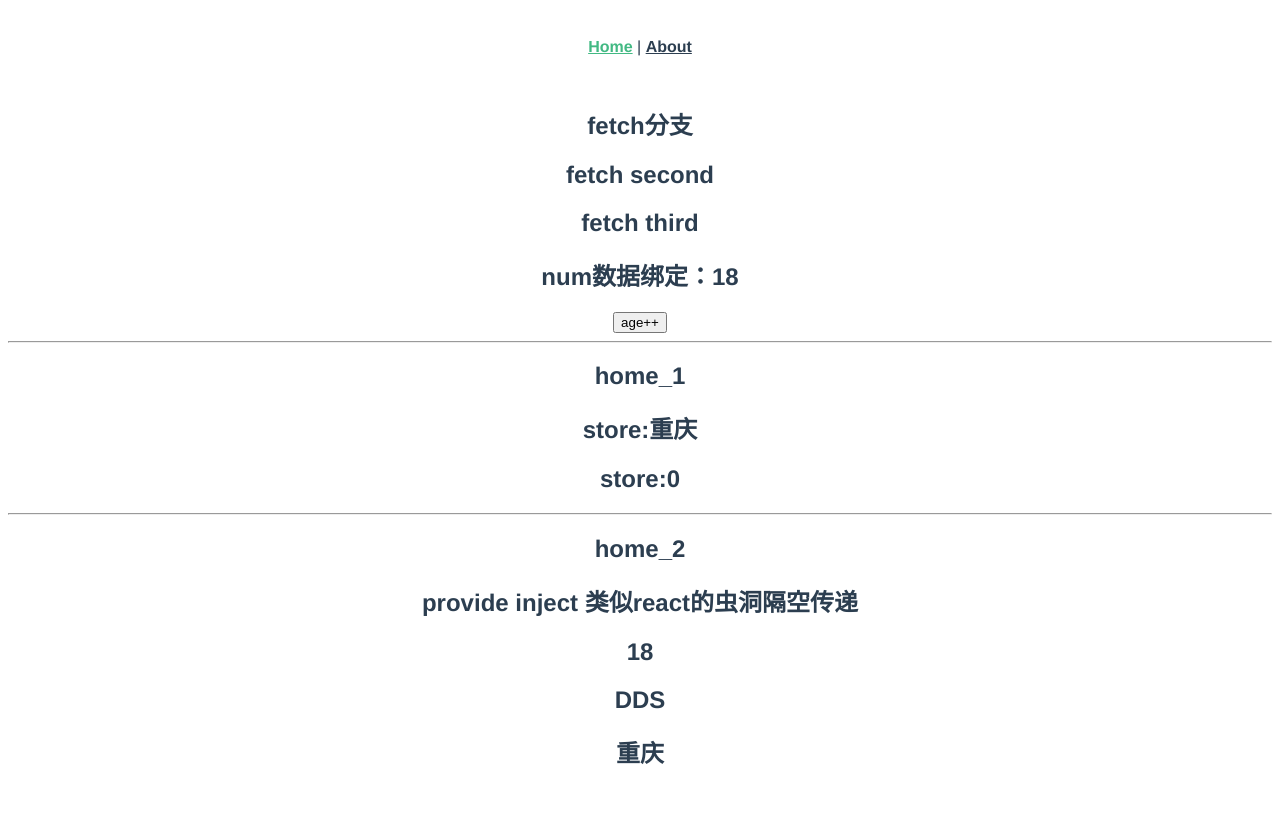
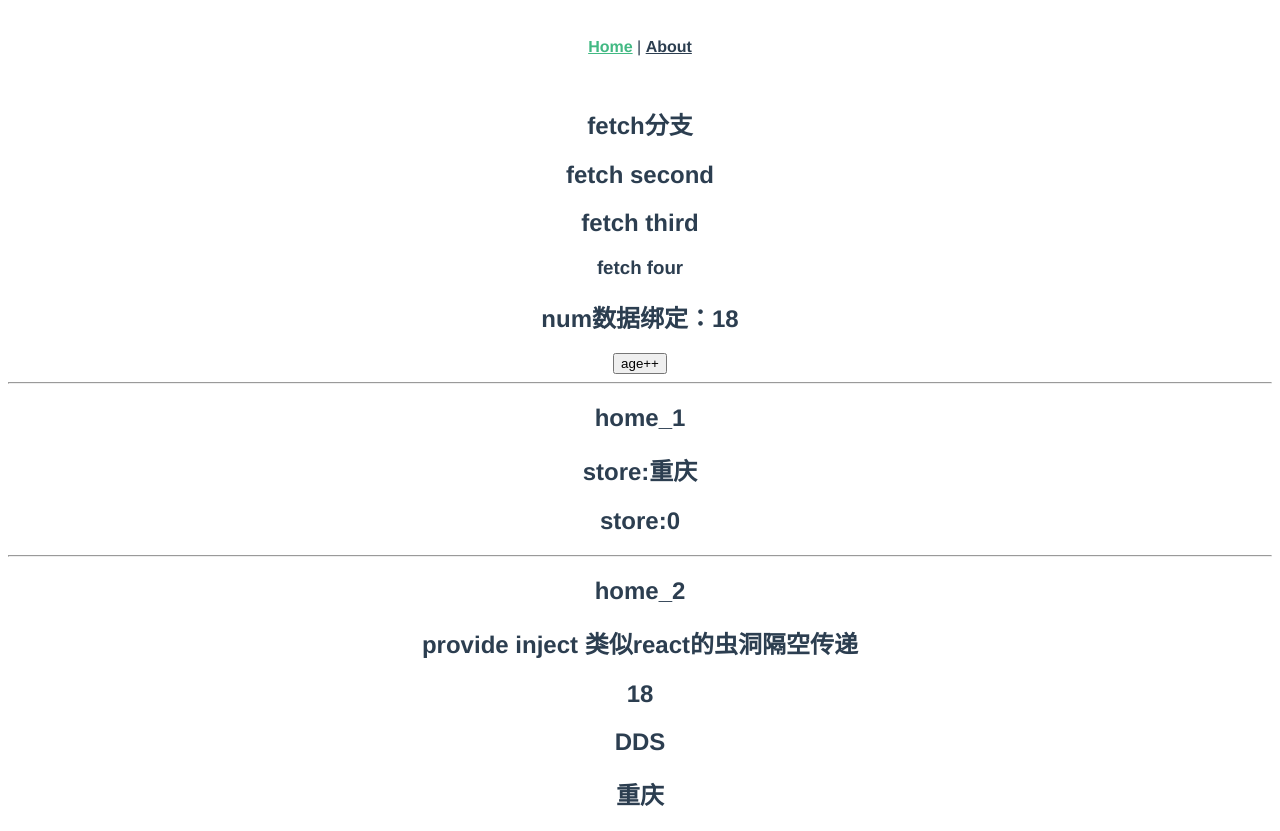
Before and after one commit to Dingshuang22/vue3x, a Vue app: page /home in a window 1280 px wide. Before the commit the page ends 800 px from the top, so only its background shows below. Built offline with nearby package versions, Linux system fonts and the light colour scheme.

Commit message:
fetch-four-dds

```diff
--- a/src/views/Home.vue
+++ b/src/views/Home.vue
@@ -3,6 +3,7 @@
     <h2>fetch分支</h2>
     <h2>fetch second</h2>
     <h2>fetch third</h2>
+    <h3>fetch four</h3>
     <h2>num数据绑定：{{ state.num }}</h2>
     <button @click="ageChange">age++</button>
     <hr>
```
